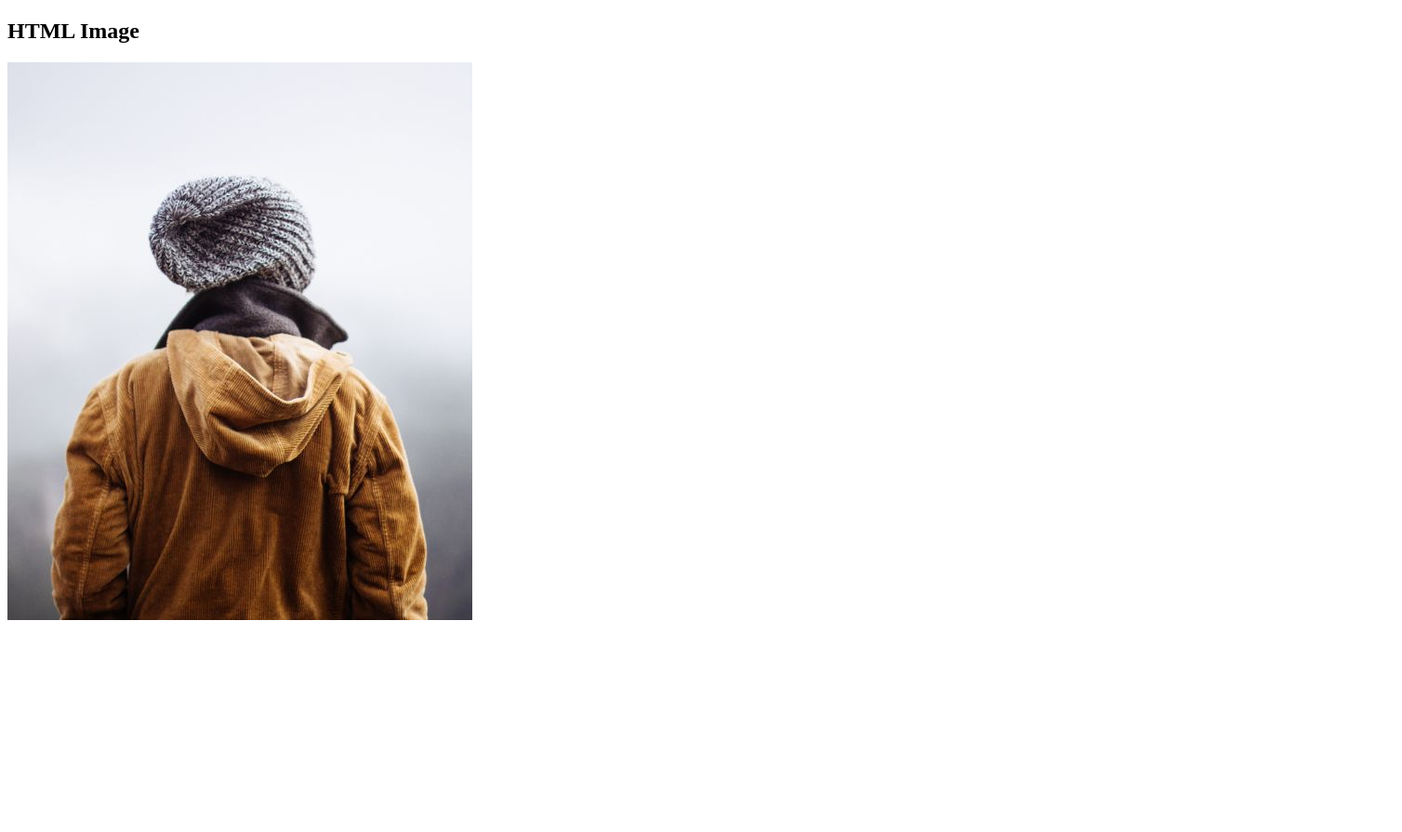
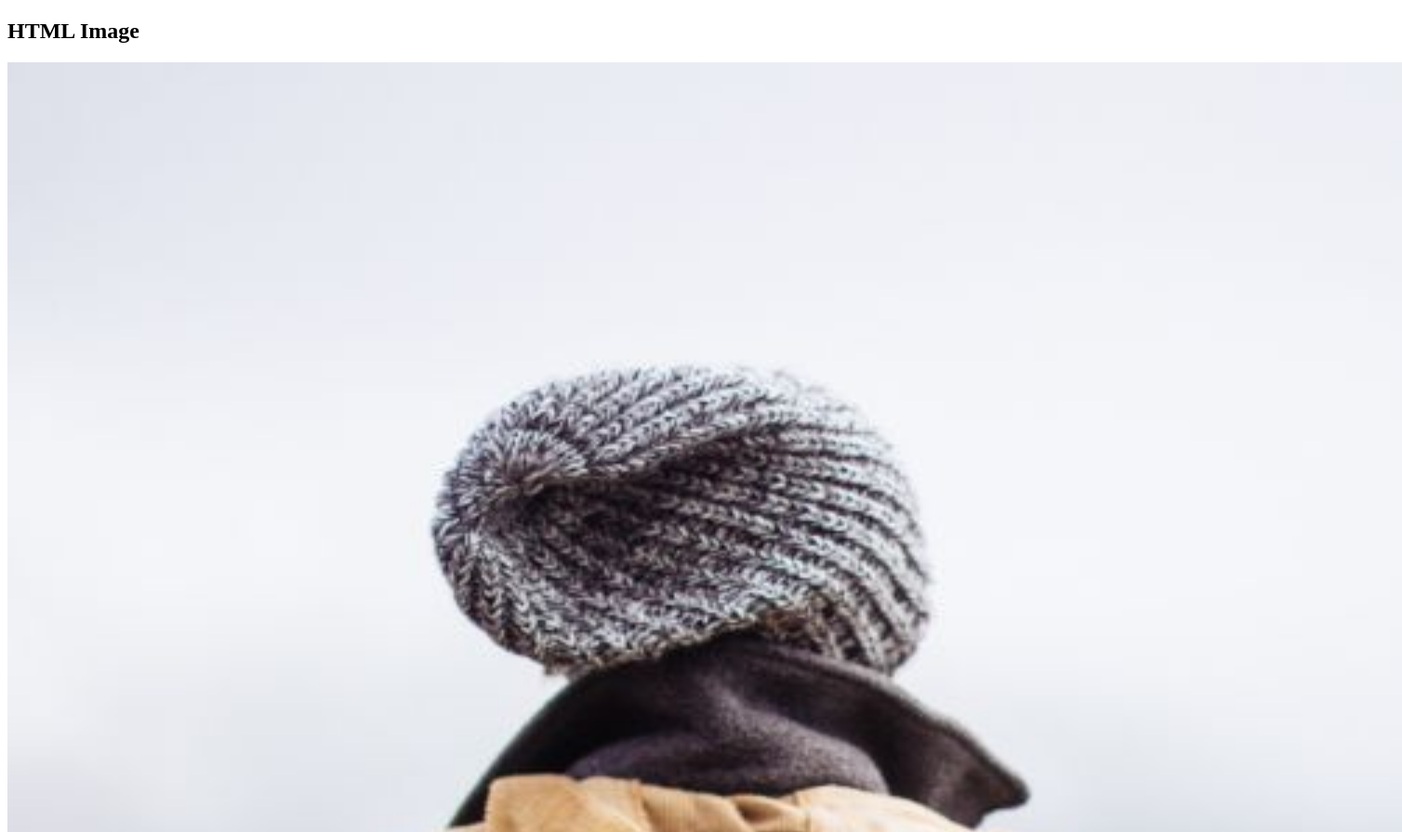
Before and after one commit to tassdaq/test1, a plain HTML site: page index.html in a window 1280 px wide. Shown: the top 895 px of the page at 93% size, 1508 px wide, since content can reach past the window. Before the commit the page ends 800 px from the top, so only its background shows below. Drawn offline with Linux system fonts and the light colour scheme.

Commit message:
testcommit

```diff
--- a/index.html
+++ b/index.html
@@ -3,7 +3,7 @@
 <body>
 
 <h2>HTML Image</h2>
-<img src="img_girl.jpg" alt="Girl in a jacket" width="500" height="600">
+<img src="img_girl.jpg" alt="Girl in a jacket" width="1500" height="1600">
 
 </body>
 </html>
```
